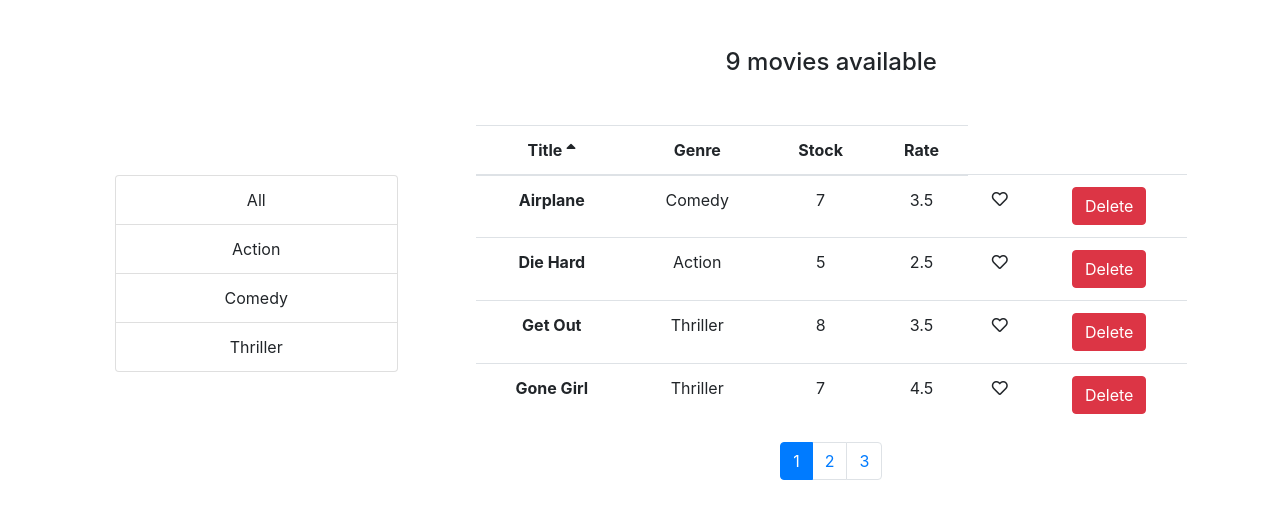
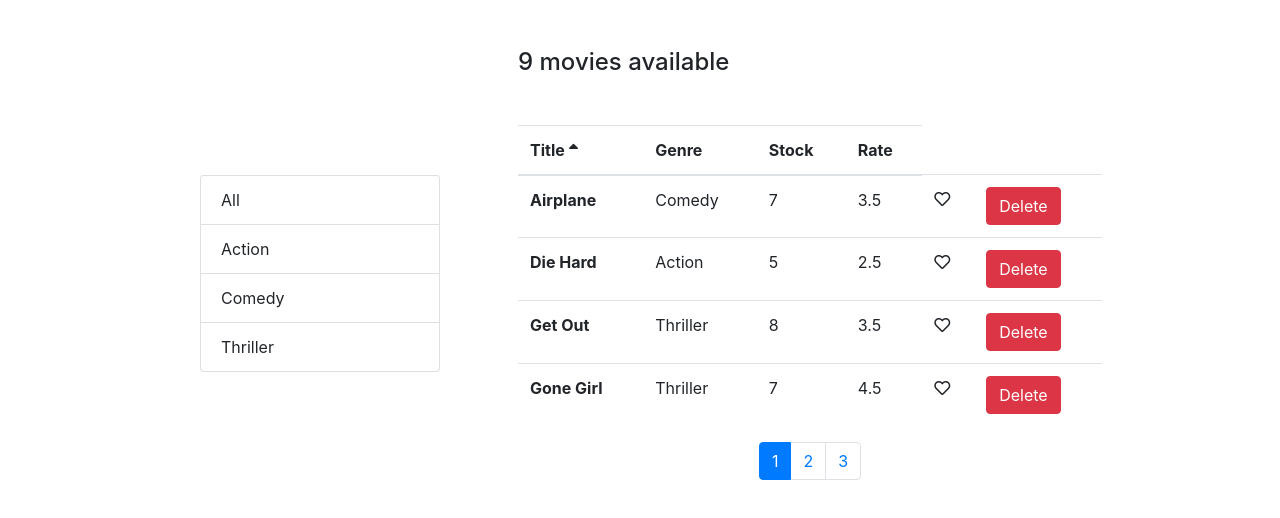
Before and after one commit to randularsw/React-tasks, a React (Create React App) app: page /movies in a window 1280 px wide. Shown: the top 518 px of the page. Built offline with nearby package versions, Linux system fonts and the light colour scheme.

Commit message:
implemented routing

```diff
--- a/package.json
+++ b/package.json
@@ -9,8 +9,10 @@
     "@testing-library/user-event": "^7.1.2",
     "bootstrap": "^4.4.1",
     "lodash": "^4.17.15",
+    "query-string": "^6.12.1",
     "react": "^16.13.1",
     "react-dom": "^16.13.1",
+    "react-router-dom": "^5.1.2",
     "react-scripts": "3.4.1"
   },
   "scripts": {
--- a/src/App.js
+++ b/src/App.js
@@ -1,14 +1,20 @@
-import React from 'react';
-import './App.css';
-import Movies from './components/movies';
+import React from "react";
+import "./App.css";
+import Movies from "./components/movies";
+import { Route, Redirect, Switch } from "react-router-dom";
+import NotFound from "./components/notFound";
 // import Counters from './components/counters';
 
 function App() {
   return (
-    <div className="App">
-      <Movies />
-    </div>
+    <main className="container">
+      <Switch>
+        <Route path="/movies" component={Movies}></Route>
+        <Route path="/not-found" component={NotFound}></Route>
+        <Redirect exact from="/" to="/movies"></Redirect>
+        <Redirect to="not-found" />
+      </Switch>
+    </main>
   );
 }
-
 export default App;
--- /dev/null
+++ b/src/components/notFound.jsx
@@ -0,0 +1,7 @@
+import React from 'react';
+
+const NotFound = () => {
+    return ( <h1>Error 404 - Not Found</h1> );
+}
+
+export default NotFound;
--- a/src/index.js
+++ b/src/index.js
@@ -5,10 +5,13 @@ import App from './App';
 import * as serviceWorker from './serviceWorker';
 import 'bootstrap/dist/css/bootstrap.css';
 import '@fortawesome/fontawesome-free/css/all.css';
+import { BrowserRouter } from 'react-router-dom';
 
 ReactDOM.render(
   <React.StrictMode>
-    <App />
+    <BrowserRouter>
+      <App />
+    </BrowserRouter>
   </React.StrictMode>,
   document.getElementById('root')
 );
```
Also changed, not shown: 1 other file (tests, documents, lock files or other folders).
